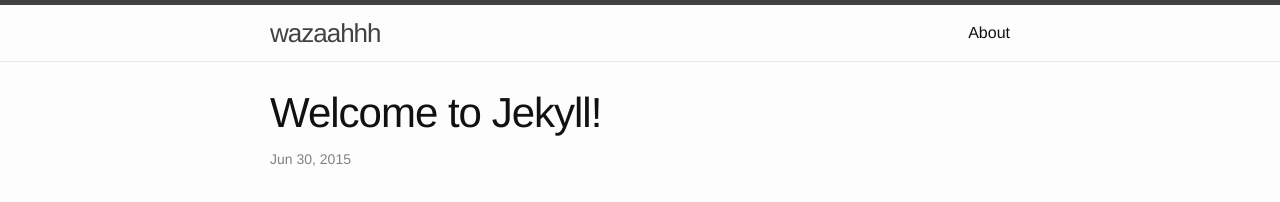
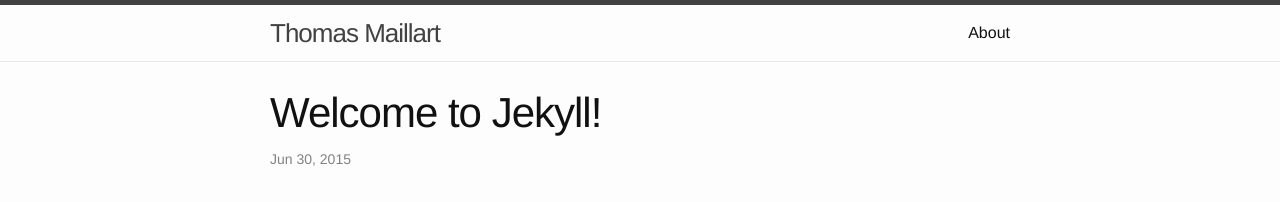
Before and after one commit to wazaahhh/wazaahhh.github.io, a Jekyll site: the page built from _posts/2015-06-30-welcome-to-jekyll.markdown, in a window 1280 px wide. Shown: the top 202 px of the page. Built offline with Jekyll 4.4.1, drawn with Linux system fonts in a browser that asks for light colours.

Commit message:
Update _config.yml

```diff
--- a/_config.yml
+++ b/_config.yml
@@ -1,5 +1,5 @@
 # Site settings
-title: wazaahhh
+title: Thomas Maillart
 #email: your-email@domain.com
 description: > # this means to ignore newlines until "baseurl:"
   Thomas Maillart
```
